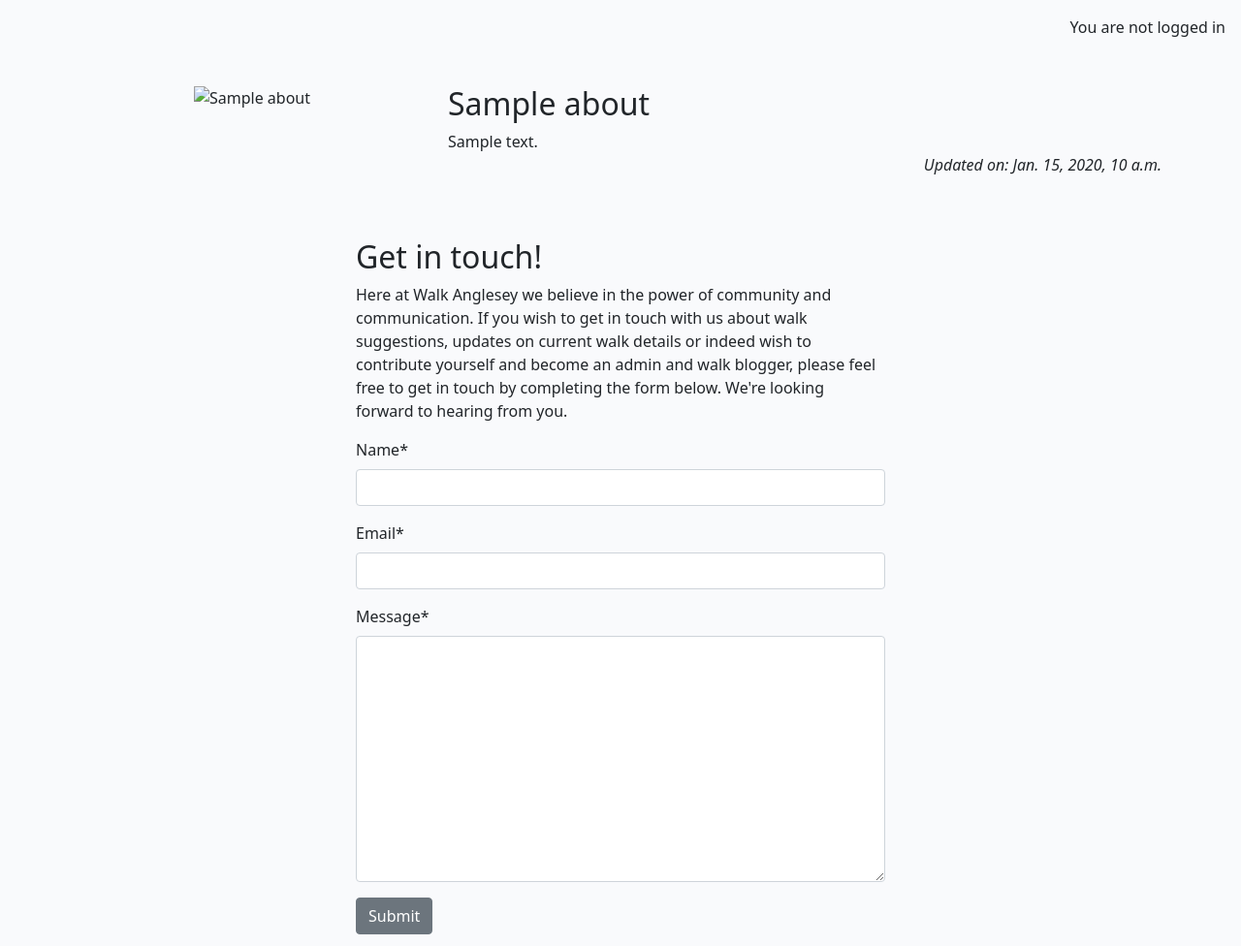
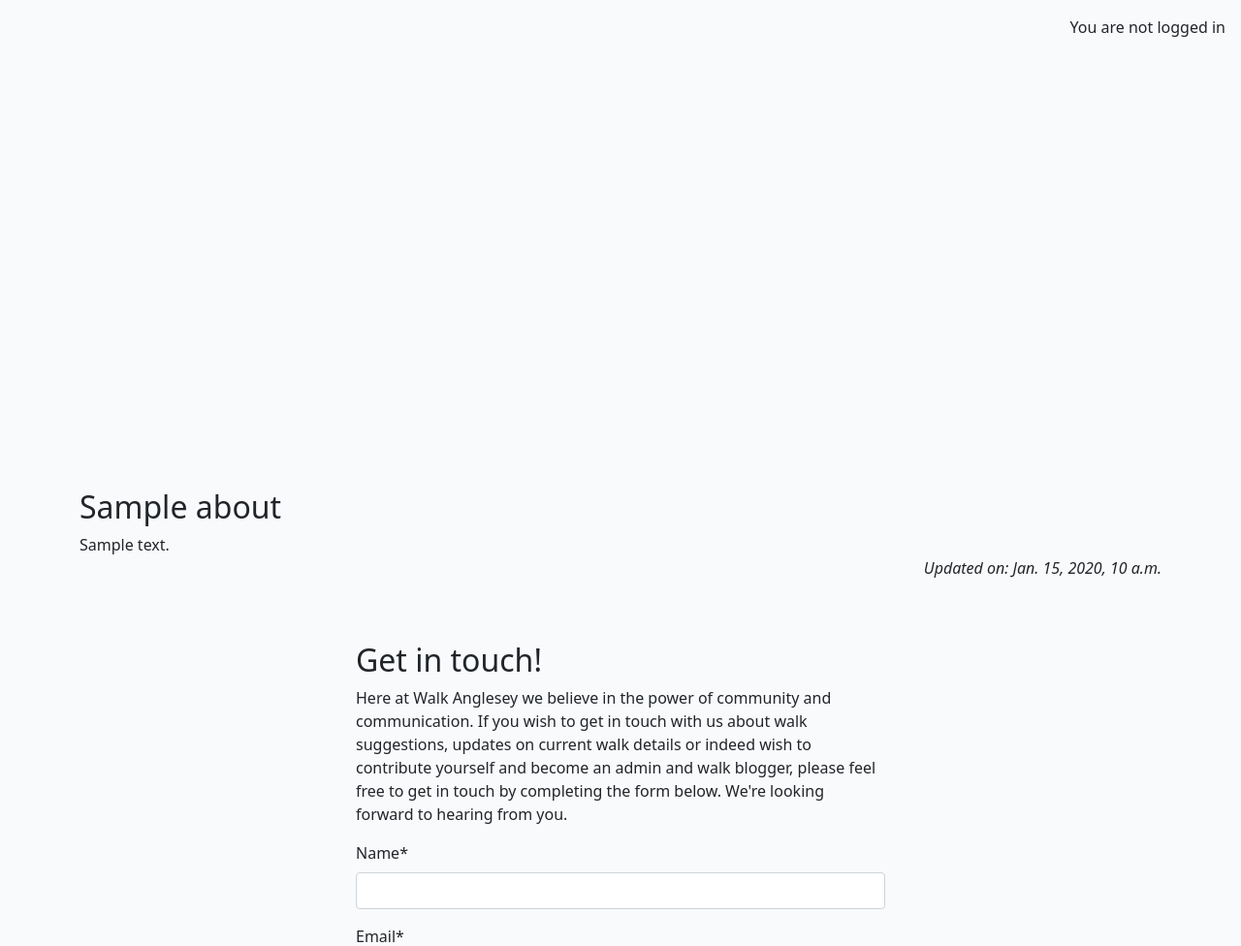
Before and after one commit to cniblock/Walking-Anglesey, a Django app: page /about/ in a window 1280 px wide. Shown: the part 60-1036 px from the top of the page at 97% size. Run offline with Django 5.2, Linux system fonts and the light colour scheme; tables that the repository leaves empty hold one stand-in row (values such as "Sample post"); some libraries are stand-ins or nearby versions.

Commit message:
changes to page layout on about.html, Image now a banner

```diff
--- a/about/templates/about/about.html
+++ b/about/templates/about/about.html
@@ -3,18 +3,16 @@
 {% load crispy_forms_tags %}
 
 {% block content %}
+<div class="container-fluid p-0">
+  <div class="hero-image" style="background-image: url('{{ about.profile_image.url }}'); height: 400px; background-size: cover; background-position: center;">
+      <div class="d-flex align-items-center justify-content-center h-100 text-white">
+      </div>
+  </div>
+</div>
+
 <div class="container mt-5">
     <div class="row">
-        <div class="col-12 col-md-4 text-center">
-            {% if "placeholder" in about.profile_image.url %}
-      <img src="{% static 'images/nobody.jpg' %}" width="75%"
-        alt="placeholder image" >
-      {% else %}
-      <img src="{{ about.profile_image.url }}" width="75%"
-        alt="{{ about.title }}">
-      {% endif %}
-        </div>
-        <div class="col-12 col-md-8">
+        <div class="col-12">
             <h2>{{ about.title }}</h2>
             {{ about.content | safe }}
         </div>
@@ -22,7 +20,6 @@
     <div class="row">
         <div class="col text-right">
           <!-- Updated on field goes in here -->
-
           <p class="text-end"><em>Updated on: {{ about.updated_on }}</em></p>
         </div>
     </div>
--- a/static/css/style.css
+++ b/static/css/style.css
@@ -163,3 +163,9 @@ body {
 .header_img {
     margin-bottom: 15px;
 }
+
+.hero-image {
+    background-size: cover;
+    background-position: center;
+    height: 400px;
+}
```
